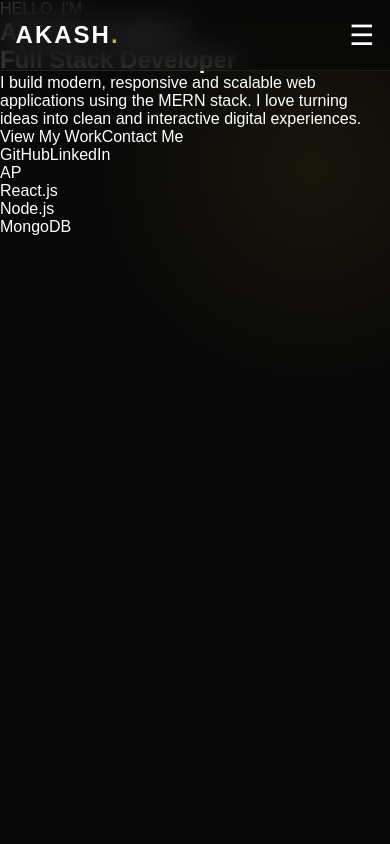
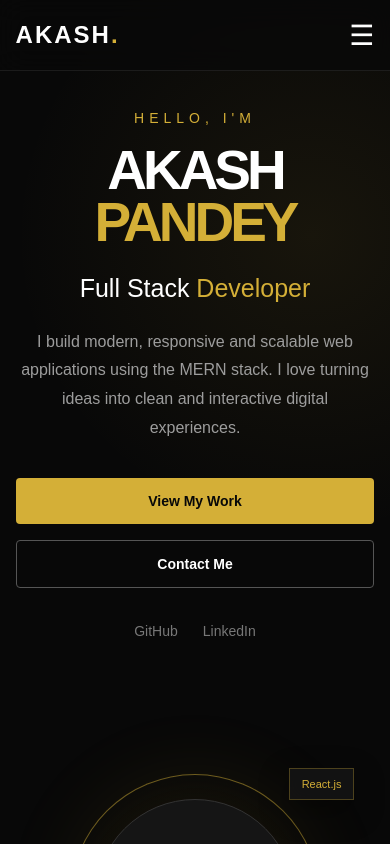
Before and after one commit to akashkupandeytech/akash-portfolio, a React (Vite) app in the folder frontend/: page / in a window 390 px wide. Shown: the top 844 px of the page. Built offline with nearby package versions, Linux system fonts and the light colour scheme.

Commit message:
Update index.css

```diff
--- a/frontend/src/index.css
+++ b/frontend/src/index.css
@@ -140,3 +140,270 @@ button {
     display: flex;
   }
 }
+/* ================= HERO ================= */
+
+.hero {
+  min-height: 100vh;
+  padding: 140px 0 80px;
+  display: flex;
+  align-items: center;
+}
+
+.hero-container {
+  width: min(1200px, 92%);
+  margin: auto;
+
+  display: grid;
+  grid-template-columns: 1.1fr 0.9fr;
+  align-items: center;
+  gap: 60px;
+}
+
+.hero-small {
+  color: #d4af37;
+  font-size: 14px;
+  letter-spacing: 5px;
+  margin-bottom: 18px;
+}
+
+.hero-content h1 {
+  font-size: clamp(55px, 8vw, 100px);
+  line-height: 0.95;
+  font-weight: 900;
+  letter-spacing: -4px;
+}
+
+.hero-content h1 span {
+  color: #d4af37;
+}
+
+.hero-content h2 {
+  margin-top: 25px;
+  font-size: clamp(25px, 4vw, 42px);
+  font-weight: 500;
+}
+
+.hero-content h2 span {
+  color: #d4af37;
+}
+
+.hero-description {
+  max-width: 600px;
+  margin-top: 25px;
+  color: #9d9d9d;
+  line-height: 1.8;
+  font-size: 16px;
+}
+
+.hero-buttons {
+  display: flex;
+  gap: 16px;
+  margin-top: 35px;
+}
+
+.btn {
+  padding: 15px 28px;
+  border-radius: 4px;
+  font-size: 14px;
+  font-weight: 600;
+  transition: 0.3s ease;
+}
+
+.primary-btn {
+  background: #d4af37;
+  color: #080808;
+}
+
+.primary-btn:hover {
+  transform: translateY(-3px);
+  box-shadow: 0 10px 30px rgba(212, 175, 55, 0.2);
+}
+
+.secondary-btn {
+  border: 1px solid #555;
+  color: #fff;
+}
+
+.secondary-btn:hover {
+  border-color: #d4af37;
+  color: #d4af37;
+  transform: translateY(-3px);
+}
+
+.hero-social {
+  display: flex;
+  gap: 25px;
+  margin-top: 35px;
+}
+
+.hero-social a {
+  color: #777;
+  font-size: 14px;
+  transition: 0.3s ease;
+}
+
+.hero-social a:hover {
+  color: #d4af37;
+}
+
+/* ================= HERO IMAGE ================= */
+
+.hero-image {
+  position: relative;
+  min-height: 500px;
+
+  display: flex;
+  align-items: center;
+  justify-content: center;
+}
+
+.image-circle {
+  width: 380px;
+  height: 380px;
+  border-radius: 50%;
+
+  display: flex;
+  align-items: center;
+  justify-content: center;
+
+  border: 1px solid rgba(212, 175, 55, 0.5);
+
+  background:
+    radial-gradient(
+      circle,
+      rgba(212, 175, 55, 0.18),
+      rgba(212, 175, 55, 0.02) 65%,
+      transparent 70%
+    );
+
+  box-shadow:
+    0 0 80px rgba(212, 175, 55, 0.08),
+    inset 0 0 50px rgba(212, 175, 55, 0.05);
+}
+
+.image-placeholder {
+  width: 300px;
+  height: 300px;
+  border-radius: 50%;
+
+  display: flex;
+  align-items: center;
+  justify-content: center;
+
+  background: #151515;
+  border: 1px solid #333;
+
+  color: #d4af37;
+  font-size: 80px;
+  font-weight: 900;
+}
+
+/* ================= FLOATING CARDS ================= */
+
+.floating-card {
+  position: absolute;
+
+  padding: 12px 18px;
+
+  background: rgba(20, 20, 20, 0.9);
+  border: 1px solid rgba(212, 175, 55, 0.3);
+
+  color: #d4af37;
+  font-size: 13px;
+
+  backdrop-filter: blur(10px);
+  box-shadow: 0 10px 30px rgba(0, 0, 0, 0.4);
+
+  animation: float 4s ease-in-out infinite;
+}
+
+.card-one {
+  top: 80px;
+  right: 20px;
+}
+
+.card-two {
+  bottom: 100px;
+  left: 0;
+  animation-delay: 1s;
+}
+
+.card-three {
+  bottom: 30px;
+  right: 40px;
+  animation-delay: 2s;
+}
+
+@keyframes float {
+  0%,
+  100% {
+    transform: translateY(0);
+  }
+
+  50% {
+    transform: translateY(-12px);
+  }
+}
+
+/* ================= MOBILE HERO ================= */
+
+@media (max-width: 900px) {
+  .hero-container {
+    grid-template-columns: 1fr;
+    text-align: center;
+  }
+
+  .hero-description {
+    margin-left: auto;
+    margin-right: auto;
+  }
+
+  .hero-buttons,
+  .hero-social {
+    justify-content: center;
+  }
+
+  .hero-image {
+    min-height: 400px;
+  }
+
+  .image-circle {
+    width: 300px;
+    height: 300px;
+  }
+
+  .image-placeholder {
+    width: 240px;
+    height: 240px;
+    font-size: 60px;
+  }
+}
+
+@media (max-width: 500px) {
+  .hero {
+    padding-top: 110px;
+  }
+
+  .hero-content h1 {
+    font-size: 55px;
+  }
+
+  .hero-buttons {
+    flex-direction: column;
+  }
+
+  .image-circle {
+    width: 250px;
+    height: 250px;
+  }
+
+  .image-placeholder {
+    width: 200px;
+    height: 200px;
+  }
+
+  .floating-card {
+    font-size: 11px;
+    padding: 9px 12px;
+  }
+}
```
